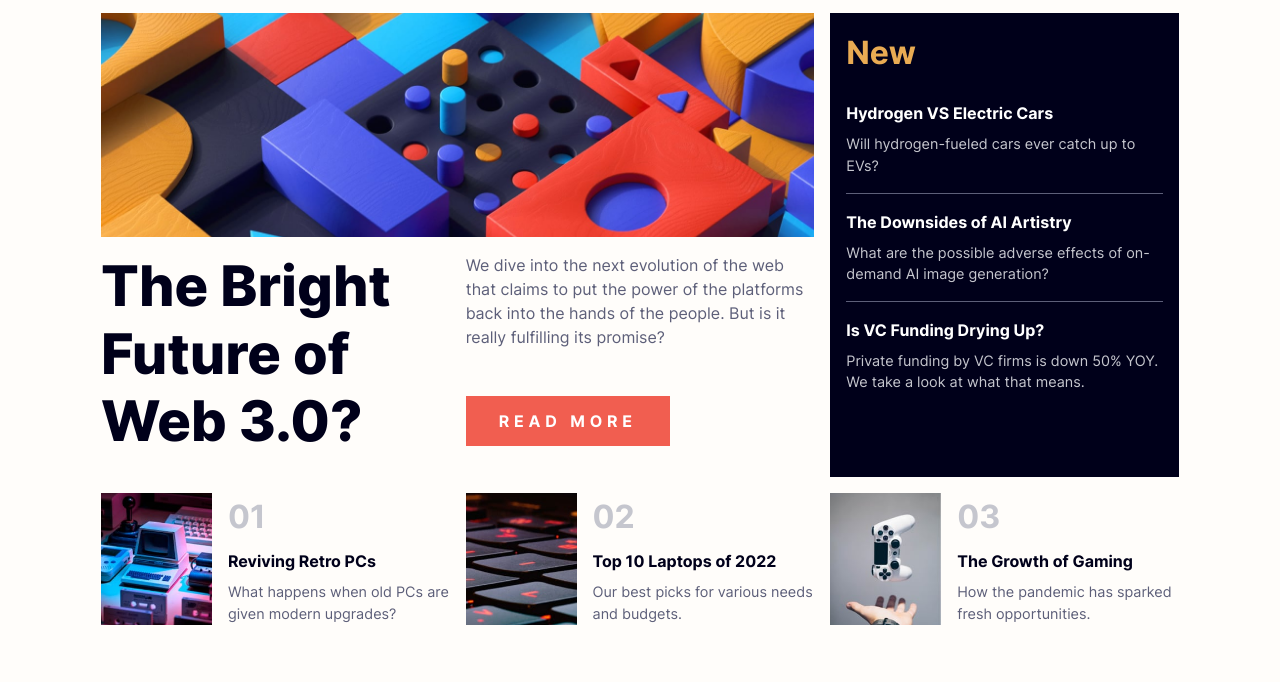
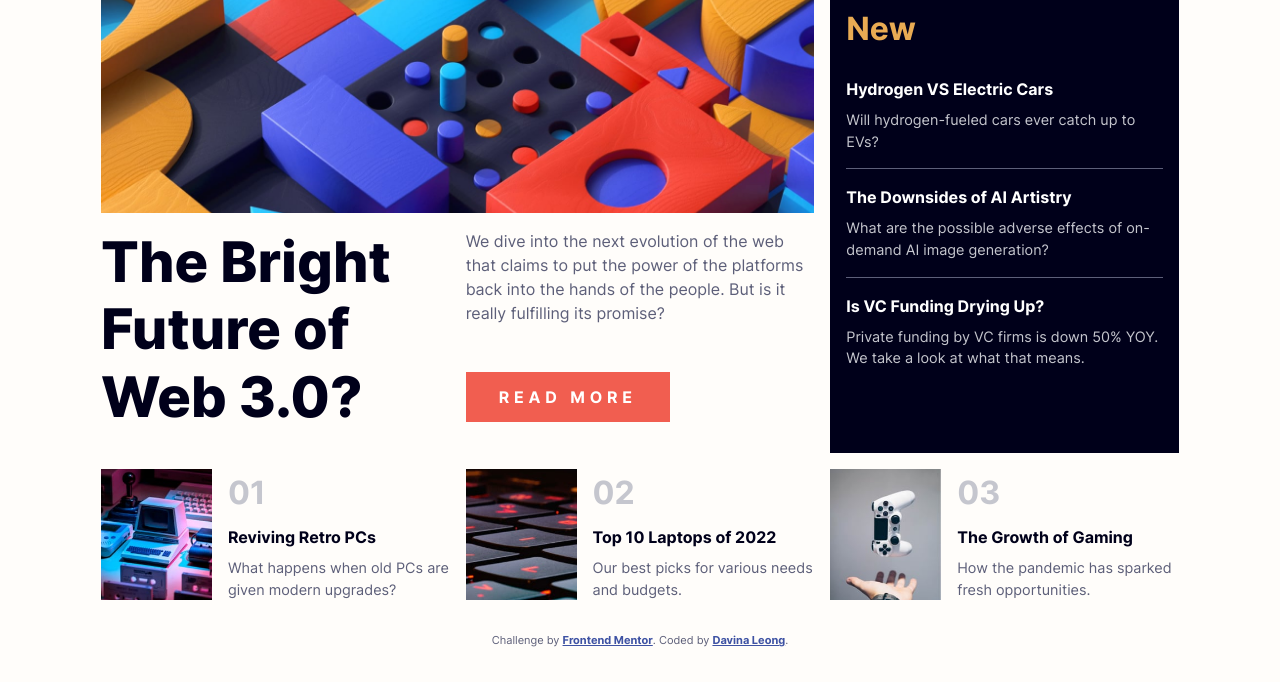
Before and after one commit to davinaleong/fem-news-homepage, a website built with Vite: page index.html in a window 1280 px wide. Shown: the part 118-800 px from the top of the page. Built offline with nearby package versions, Linux system fonts and the light colour scheme.

Commit message:
Added attribution

```diff
--- a/index.html
+++ b/index.html
@@ -94,7 +94,9 @@
               <p class="fw-bold mb-200">
                 <a href="#" class="link link-news">Hydrogen VS Electric Cars</a>
               </p>
-              <p class="fs-300">Will hydrogen-fueled cars ever catch up to EVs?</p>
+              <p class="fs-300">
+                Will hydrogen-fueled cars ever catch up to EVs?
+              </p>
             </li>
             <li class="news-list__item | py-400">
               <p class="fw-bold mb-200">
@@ -128,7 +130,9 @@
           <h3 class="fw-bold">
             <a href="#" class="link link-post">Reviving Retro PCs</a>
           </h3>
-          <p  class="fs-300">What happens when old PCs are given modern upgrades?</p>
+          <p class="fs-300">
+            What happens when old PCs are given modern upgrades?
+          </p>
         </div>
         <div class="content-grid__post post-grid | text-neutral-800">
           <div
@@ -152,9 +156,27 @@
           <h3 class="fw-bold">
             <a href="#" class="link link-post">The Growth of Gaming</a>
           </h3>
-          <p class="fs-300">How the pandemic has sparked fresh opportunities.</p>
+          <p class="fs-300">
+            How the pandemic has sparked fresh opportunities.
+          </p>
         </div>
       </div>
     </main>
+
+    <footer class="primary-footer | ta-center">
+      <div class="container | py-400">
+        <p class="attribution">
+          Challenge by
+          <a href="https://www.frontendmentor.io?ref=challenge" target="_blank"
+            >Frontend Mentor</a
+          >. Coded by
+          <a
+            href="https://www.frontendmentor.io/profile/davinaleong"
+            target="_blank"
+            >Davina Leong</a
+          >.
+        </p>
+      </div>
+    </footer>
   </body>
 </html>
```
